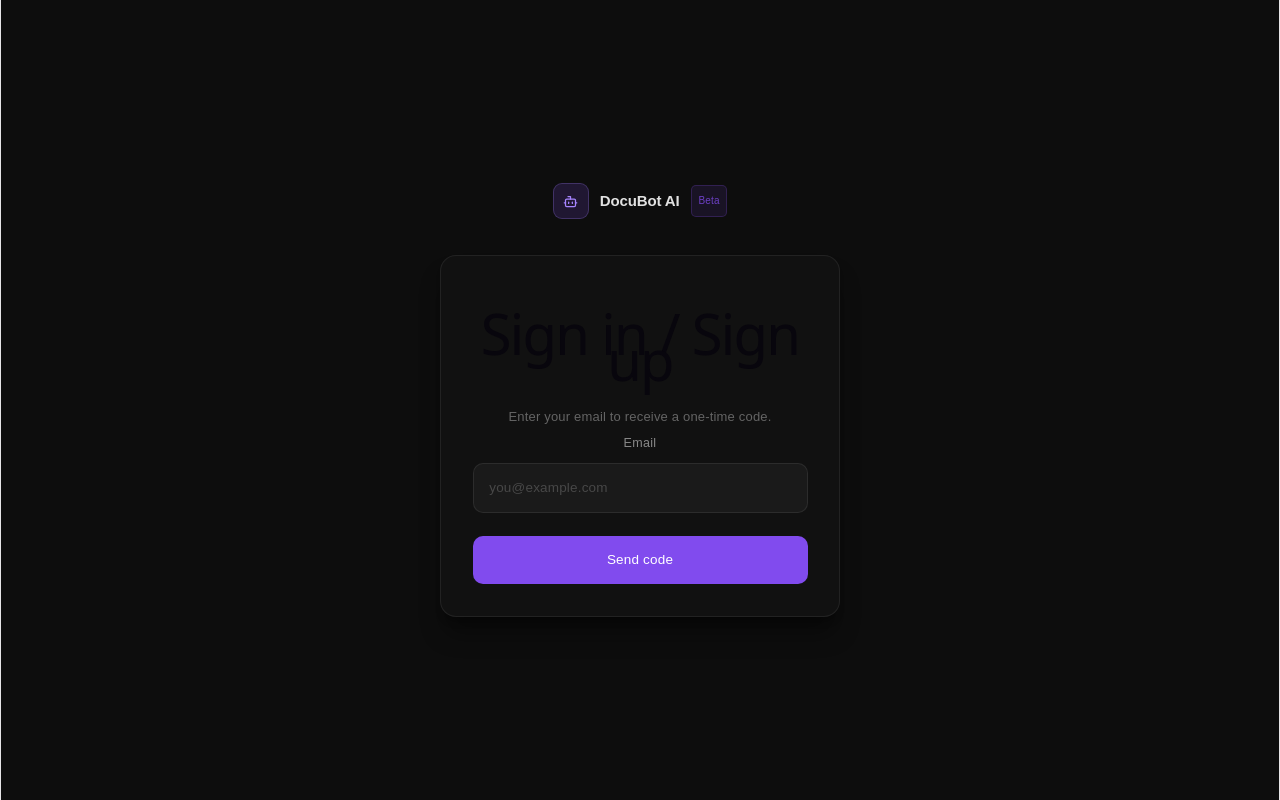
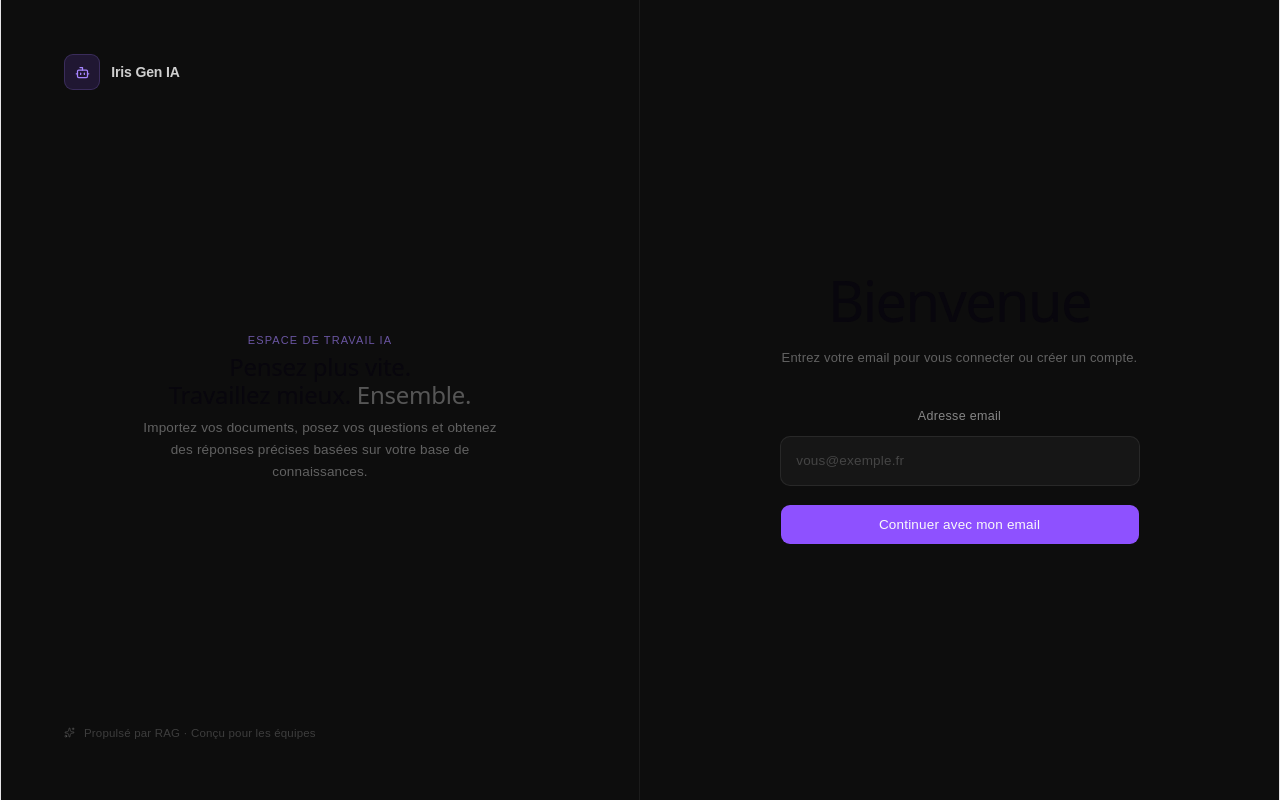
Before and after one commit to Fath57/iris-gen-ia, a React (Vite) app in the folder web/: page /auth in a window 1280 px wide. Built offline with nearby package versions, Linux system fonts and the light colour scheme; no server answers.

Commit message:
refactor(auth): replace AuthInput/AuthSubmitButton with ui/Input and ui/Button

```diff
--- a/web/src/components/auth/AuthCard.tsx
+++ b/web/src/components/auth/AuthCard.tsx
@@ -8,7 +8,7 @@ interface AuthCardProps {
 
 export function AuthCard({ title, description, children }: AuthCardProps) {
   return (
-    <div className="rounded-[16px] border border-white/[0.07] bg-[#111111] p-7 shadow-xl shadow-black/40">
+    <div className="rounded-[14px] border border-white/[0.07] bg-[#111111] p-7">
       <h1 className="text-[18px] font-semibold text-white/90 tracking-[0.02em] mb-1">{title}</h1>
       <p className="text-[13px] text-white/35 mb-6">{description}</p>
       {children}
--- a/web/src/components/auth/AuthInput.tsx
+++ /dev/null
@@ -1,20 +0,0 @@
-import { forwardRef, type InputHTMLAttributes } from 'react'
-import { Input } from '@/components/ui/input'
-import { FormField } from '@/components/auth/FormField'
-
-interface AuthInputProps extends InputHTMLAttributes<HTMLInputElement> {
-  label: string
-  error?: string
-}
-
-export const AuthInput = forwardRef<HTMLInputElement, AuthInputProps>(
-  ({ label, error, id, name, ...props }, ref) => {
-    const fieldId = id ?? name
-    return (
-      <FormField label={label} error={error} htmlFor={fieldId}>
-        <Input ref={ref} id={fieldId} name={name} hasError={!!error} {...props} />
-      </FormField>
-    )
-  }
-)
-AuthInput.displayName = 'AuthInput'
--- a/web/src/components/auth/AuthSubmitButton.tsx
+++ /dev/null
@@ -1,20 +0,0 @@
-import { Loader2 } from 'lucide-react'
-
-interface AuthSubmitButtonProps {
-  isSubmitting: boolean
-  label: string
-  loadingLabel: string
-}
-
-export function AuthSubmitButton({ isSubmitting, label, loadingLabel }: AuthSubmitButtonProps) {
-  return (
-    <button
-      type="submit"
-      disabled={isSubmitting}
-      className="mt-1 w-full flex items-center justify-center gap-2 rounded-[10px] bg-violet-500/90 hover:bg-violet-500 px-4 py-2.5 text-[13.5px] font-medium text-white transition-all disabled:opacity-60 disabled:cursor-not-allowed"
-    >
-      {isSubmitting && <Loader2 size={13} className="animate-spin" />}
-      {isSubmitting ? loadingLabel : label}
-    </button>
-  )
-}
--- a/web/src/components/auth/OtpInput.tsx
+++ b/web/src/components/auth/OtpInput.tsx
@@ -7,7 +7,7 @@ interface OtpInputProps extends Omit<InputHTMLAttributes<HTMLInputElement>, 'typ
 }
 
 export const OtpInput = forwardRef<HTMLInputElement, OtpInputProps>(({ error, ...props }, ref) => (
-  <FormField label="Verification code" error={error} htmlFor="otp-code">
+  <FormField label="Code de vérification" error={error} htmlFor="otp-code">
     <Input
       ref={ref}
       id="otp-code"
@@ -15,7 +15,7 @@ export const OtpInput = forwardRef<HTMLInputElement, OtpInputProps>(({ error, ..
       inputMode="numeric"
       autoComplete="one-time-code"
       maxLength={10}
-      placeholder="Enter the code sent to your email"
+      placeholder="Entrez le code reçu par email"
       hasError={!!error}
       className="tracking-[0.2em] text-center text-[15px]"
       {...props}
--- a/web/src/pages/OtpAuthPage.tsx
+++ b/web/src/pages/OtpAuthPage.tsx
@@ -1,76 +1,140 @@
-import { ArrowLeft } from 'lucide-react'
+import { ArrowLeft, Bot, Loader2, Sparkles } from 'lucide-react'
 import { useOtpFlow } from '@/lib/hooks/useOtpFlow'
-import { AuthLogo } from '@/components/auth/AuthLogo'
-import { AuthCard } from '@/components/auth/AuthCard'
-import { AuthInput } from '@/components/auth/AuthInput'
+import { FormField } from '@/components/auth/FormField'
 import { OtpInput } from '@/components/auth/OtpInput'
-import { AuthSubmitButton } from '@/components/auth/AuthSubmitButton'
+import { Input } from '@/components/ui/input'
+import { Button } from '@/components/ui/button'
 
 export default function OtpAuthPage() {
   const { step, pendingEmail, emailForm, otpForm, onRequestOtp, onVerifyOtp, goBack, serverError } =
     useOtpFlow()
 
   return (
-    <div className="flex h-screen w-full items-center justify-center bg-[#0d0d0d] font-sans px-4">
-      <div className="w-full max-w-[400px]">
-        <AuthLogo />
+    <div className="flex h-screen w-full bg-[#0d0d0d] font-sans">
+      {/* Left — brand identity */}
+      <div className="hidden lg:flex flex-col justify-between w-1/2 border-r border-white/[0.06] px-14 py-12">
+        <div className="flex items-center gap-2.5">
+          <div className="w-8 h-8 rounded-[9px] bg-violet-500/15 border border-violet-400/20 flex items-center justify-center">
+            <Bot size={15} className="text-violet-400" />
+          </div>
+          <span className="text-[14px] font-semibold text-white/80 tracking-[-0.01em]">
+            Iris Gen IA
+          </span>
+        </div>
 
+        <div className="space-y-6 flex-1 flex flex-col items-center justify-center w-full">
+          <p className="text-[11px] font-medium tracking-widest text-violet-400/60 uppercase">
+            Espace de travail IA
+          </p>
+          <h2 className="text-[32px] font-semibold text-white/90 leading-[1.25] tracking-[-0.02em]">
+            Pensez plus vite.
+            <br />
+            Travaillez mieux. <span className="text-white/30">Ensemble.</span>
+          </h2>
+          <p className="text-[13.5px] text-white/35 leading-relaxed max-w-xs">
+            Importez vos documents, posez vos questions et obtenez des réponses précises basées sur
+            votre base de connaissances.
+          </p>
+        </div>
+
+        <div className="flex items-center gap-2 text-[11.5px] text-white/20">
+          <Sparkles size={11} />
+          <span>Propulsé par RAG · Conçu pour les équipes</span>
+        </div>
+      </div>
+
+      {/* Right — auth form */}
+      <div className="flex flex-col items-center justify-center w-full lg:w-1/2 px-6">
+        {/* mobile logo */}
+        <div className="flex lg:hidden items-center gap-2.5 mb-10">
+          <div className="w-7 h-7 rounded-[8px] bg-violet-500/15 border border-violet-400/20 flex items-center justify-center">
+            <Bot size={13} className="text-violet-400" />
+          </div>
+          <span className="text-[13.5px] font-semibold text-white/80">Iris Gen IA</span>
+        </div>
+
+        <div className="w-full max-w-[360px]">
           {step === 'email' ? (
-          <AuthCard
-            title="Sign in / Sign up"
-            description="Enter your email to receive a one-time code."
+            <>
+              <div className="mb-7">
+                <h1 className="text-[20px] font-semibold text-white/90 tracking-[-0.02em] mb-1.5">
+                  Bienvenue
+                </h1>
+                <p className="text-[13px] text-white/35">
+                  Entrez votre email pour vous connecter ou créer un compte.
+                </p>
+              </div>
+              <form onSubmit={onRequestOtp} noValidate className="flex flex-col gap-4">
+                <FormField
+                  label="Adresse email"
+                  error={emailForm.formState.errors.email?.message}
+                  htmlFor="email"
                 >
-            <form onSubmit={onRequestOtp} noValidate className="flex flex-col gap-4">
-              <AuthInput
-                label="Email"
+                  <Input
+                    id="email"
                     type="email"
-                placeholder="you@example.com"
+                    placeholder="vous@exemple.fr"
                     autoComplete="email"
-                error={emailForm.formState.errors.email?.message}
+                    hasError={!!emailForm.formState.errors.email}
                     {...emailForm.register('email')}
                   />
+                </FormField>
                 {serverError && (
-                <p className="text-[12px] text-red-400/80 bg-red-500/5 border border-red-500/15 rounded-lg px-3 py-2">
+                  <p className="text-[12px] text-red-400/80 border border-red-500/15 rounded-lg px-3 py-2">
                     {serverError}
                   </p>
                 )}
-              <AuthSubmitButton
-                isSubmitting={emailForm.formState.isSubmitting}
-                label="Send code"
-                loadingLabel="Sending..."
-              />
+                <Button
+                  type="submit"
+                  disabled={emailForm.formState.isSubmitting}
+                  className="w-full rounded-[10px] bg-violet-500 hover:bg-violet-400 py-2.5 text-[13.5px]"
+                >
+                  {emailForm.formState.isSubmitting && (
+                    <Loader2 size={13} className="animate-spin" />
+                  )}
+                  {emailForm.formState.isSubmitting ? 'Envoi...' : 'Continuer avec mon email'}
+                </Button>
               </form>
-          </AuthCard>
+            </>
           ) : (
-          <AuthCard
-            title="Check your inbox"
-            description={'We sent a code to ' + pendingEmail}
-          >
+            <>
+              <div className="mb-7">
+                <h1 className="text-[20px] font-semibold text-white/90 tracking-[-0.02em] mb-1.5">
+                  Vérifiez votre boîte mail
+                </h1>
+                <p className="text-[13px] text-white/35">
+                  Nous avons envoyé un code à <span className="text-white/55">{pendingEmail}</span>
+                </p>
+              </div>
               <form onSubmit={onVerifyOtp} noValidate className="flex flex-col gap-4">
                 <OtpInput
                   error={otpForm.formState.errors.code?.message}
                   {...otpForm.register('code')}
                 />
                 {serverError && (
-                <p className="text-[12px] text-red-400/80 bg-red-500/5 border border-red-500/15 rounded-lg px-3 py-2">
+                  <p className="text-[12px] text-red-400/80 border border-red-500/15 rounded-lg px-3 py-2">
                     {serverError}
                   </p>
                 )}
-              <AuthSubmitButton
-                isSubmitting={otpForm.formState.isSubmitting}
-                label="Continue"
-                loadingLabel="Verifying..."
-              />
+                <Button
+                  type="submit"
+                  disabled={otpForm.formState.isSubmitting}
+                  className="w-full rounded-[10px] bg-violet-500 hover:bg-violet-400 py-2.5 text-[13.5px]"
+                >
+                  {otpForm.formState.isSubmitting && <Loader2 size={13} className="animate-spin" />}
+                  {otpForm.formState.isSubmitting ? 'Vérification...' : 'Continuer'}
+                </Button>
                 <button
                   type="button"
                   onClick={goBack}
                   className="flex items-center justify-center gap-1.5 text-[12.5px] text-white/30 hover:text-white/50 transition-colors"
                 >
-                <ArrowLeft size={12} /> Change email
+                  <ArrowLeft size={12} /> Changer d'email
                 </button>
               </form>
-          </AuthCard>
+            </>
           )}
+        </div>
       </div>
     </div>
   )
```
Lines whose indentation alone changed are shown as unchanged.
